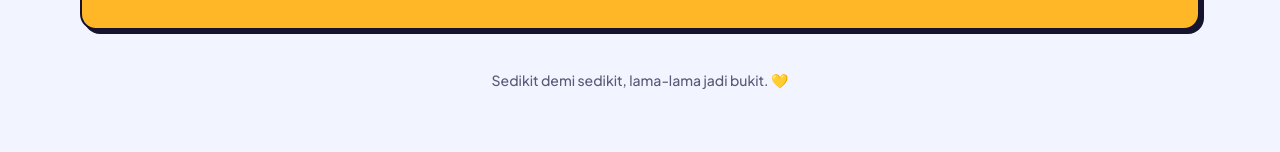
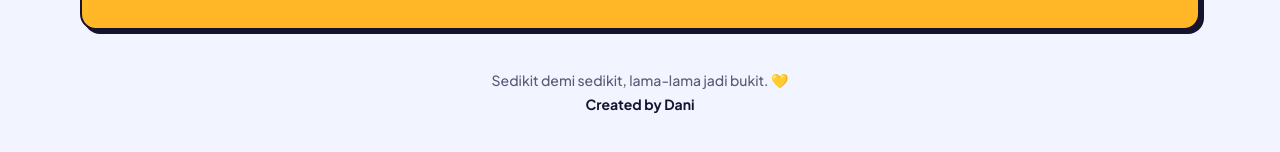
Before and after one commit to danites999/pengendeh, a Next.js app in the folder pengen-deh/: page / in a window 1280 px wide. Shown: the part 1418-1570 px from the top of the page. Built offline with nearby package versions, Linux system fonts and the light colour scheme; no server answers.

Commit message:
Update Landing.tsx

```diff
--- a/pengen-deh/components/Landing.tsx
+++ b/pengen-deh/components/Landing.tsx
@@ -89,7 +89,10 @@ export default function Landing({ onStart }: { onStart: (m: Mode) => void }) {
         <button className="btn bg-ink !px-6 !py-3 !text-bg" onClick={() => onStart("daftar")}>Mulai gratis</button>
       </section>
 
-      <footer className="mt-10 text-center text-sm font-medium text-muted">Sedikit demi sedikit, lama-lama jadi bukit. 💛</footer>
+      <footer className="mt-10 space-y-1 text-center text-sm font-medium text-muted">
+        <p>Sedikit demi sedikit, lama-lama jadi bukit. 💛</p>
+        <p className="font-bold text-ink">Created by Dani</p>
+      </footer>
     </div>
   );
 }
```
